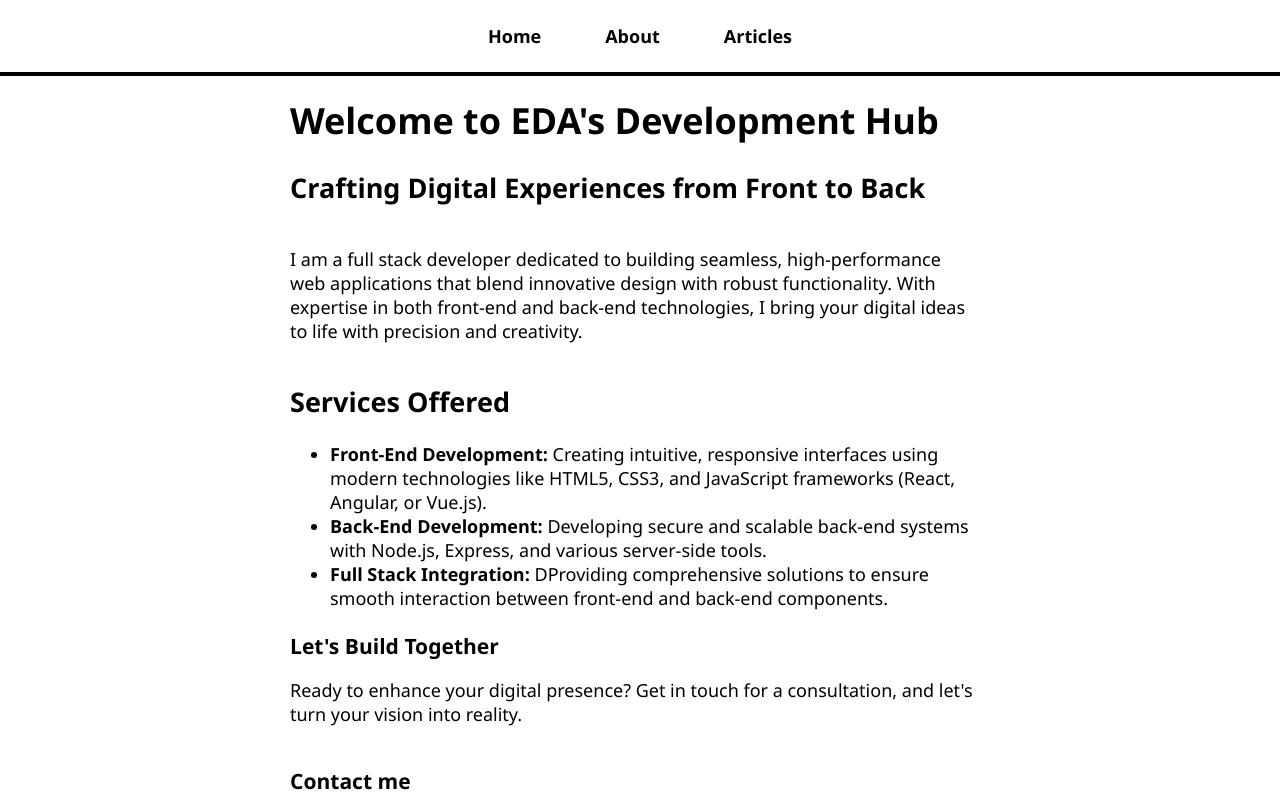
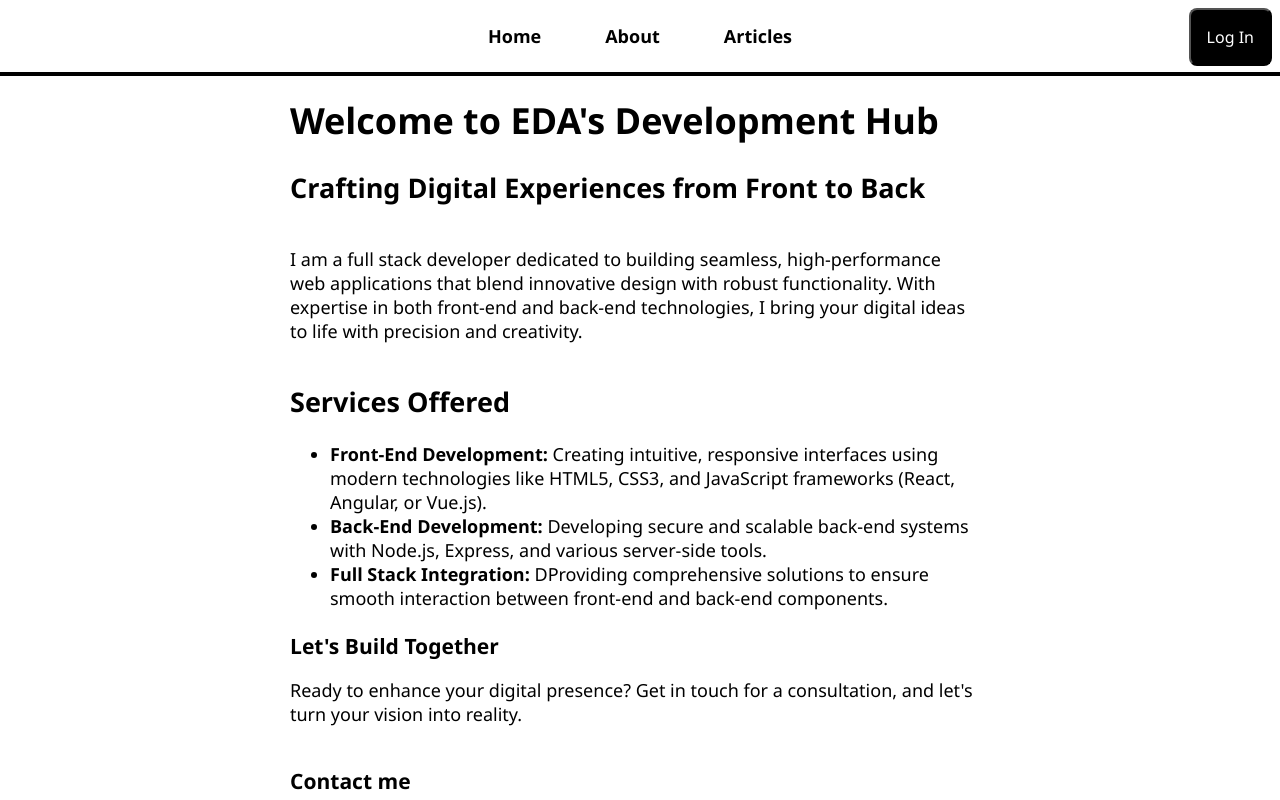
Before and after one commit to abdoulcyf/my-blog, a React (Create React App) app: page / in a window 1280 px wide. Built offline with nearby package versions, Linux system fonts and the light colour scheme; no server answers.

Commit message:
toggle login / logout based login status

```diff
--- a/src/NavBar.js
+++ b/src/NavBar.js
@@ -1,6 +1,10 @@
-import { Link } from "react-router-dom";
+import { getAuth, signOut } from "firebase/auth";
+import { Link, useNavigate } from "react-router-dom";
+import useUser from "./hooks/useUser";
 
 const NavBar = () => {
+  const navigate = useNavigate();
+  const { user } = useUser();
   return (
     <nav>
       <ul>
@@ -14,8 +18,26 @@ const NavBar = () => {
           <Link to="/articles">Articles</Link>
         </li>
       </ul>
+      <div className="nav-right">
+        {user ? (
+          <button
+            onClick={() => {
+              signOut(getAuth());
+            }}
+          >
+            Log Out
+          </button>
+        ) : (
+          <button
+            onClick={() => {
+              navigate("./login");
+            }}
+          >
+            Log In
+          </button>
+        )}
+      </div>
     </nav>
   );
 };
-
 export default NavBar;
```
